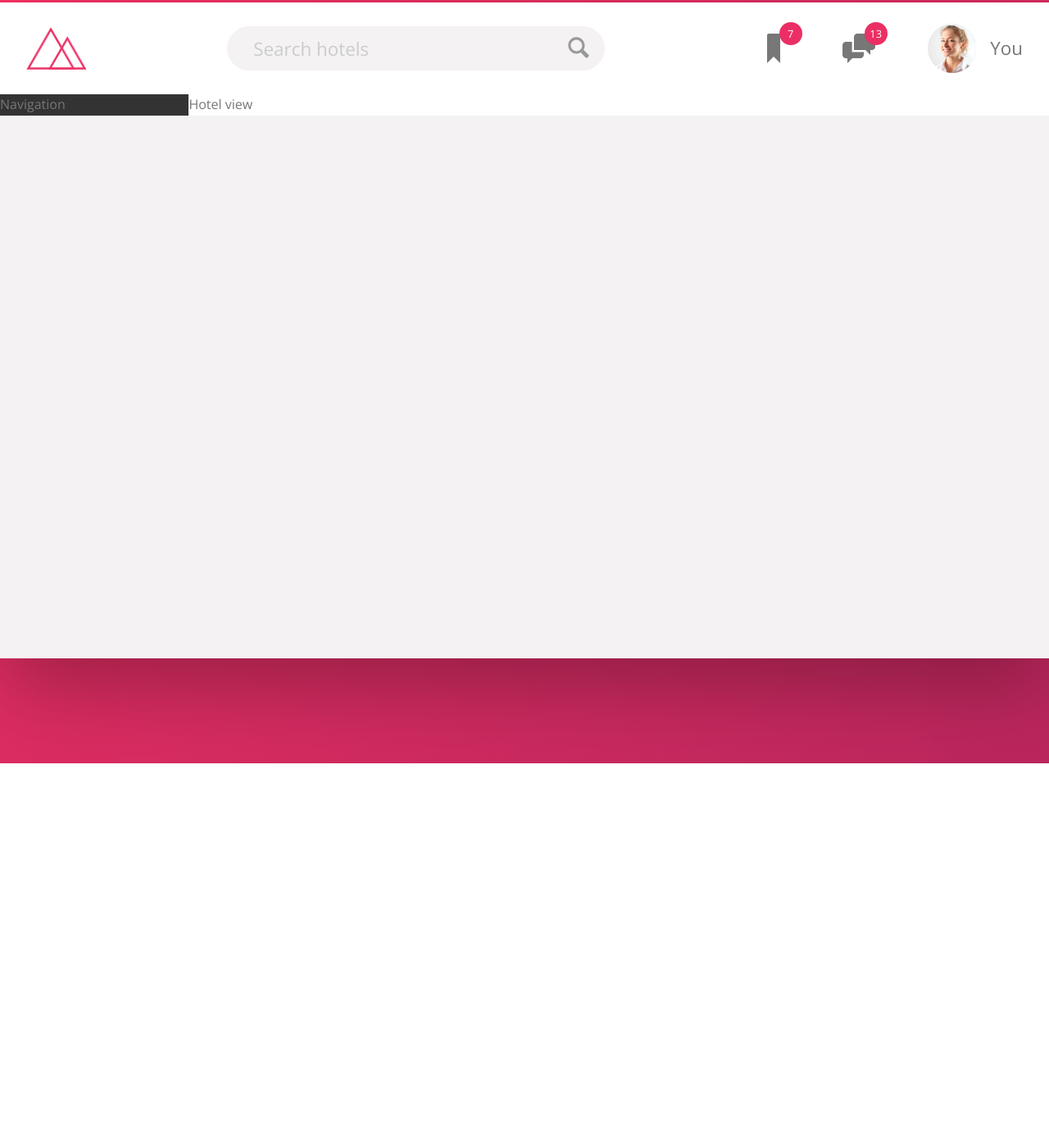
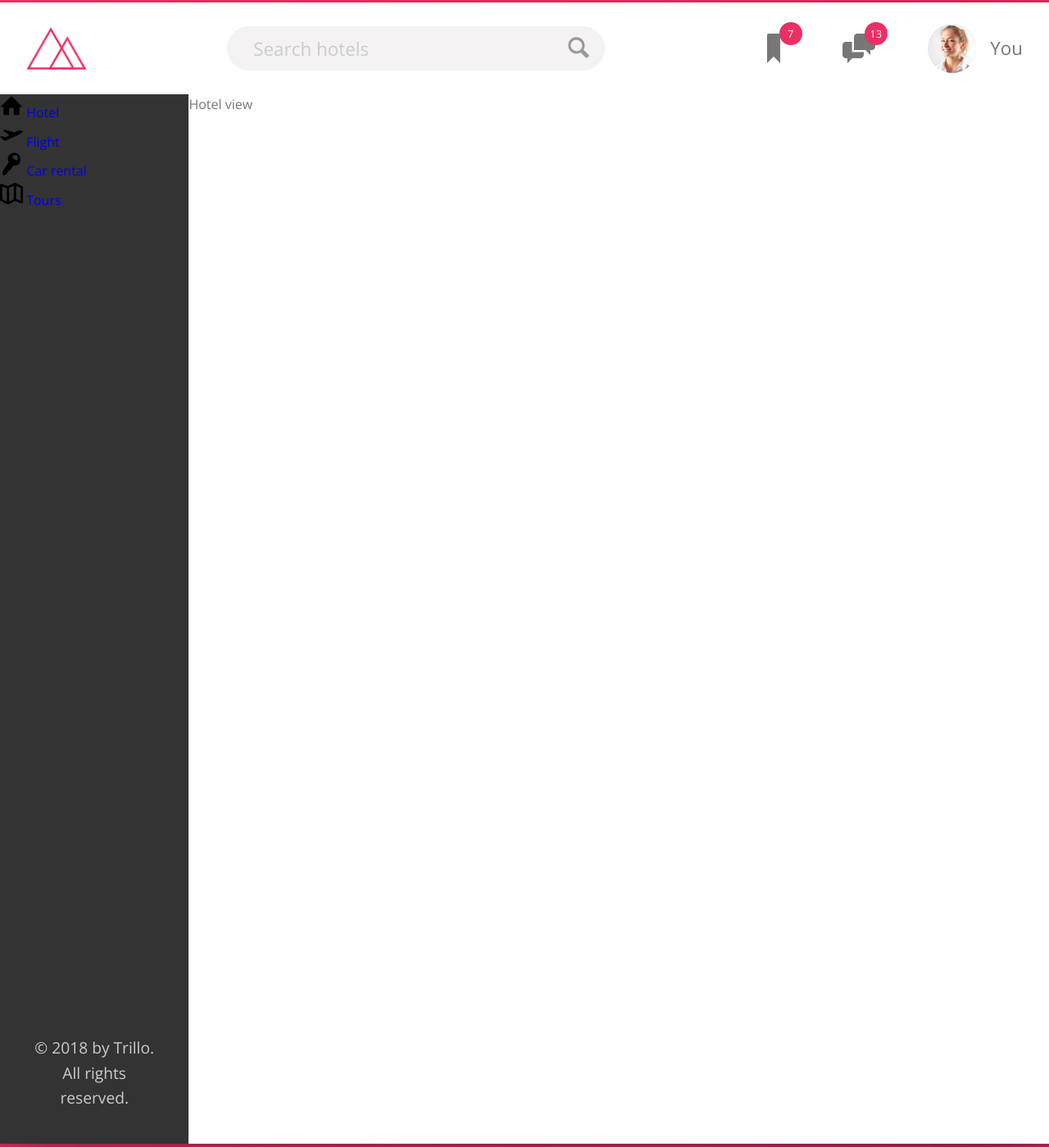
Before and after one commit to olenaborysenko/booking-site, a website: page index.html in a window 1280 px wide. Shown: the part 125-1524 px from the top of the page at 82% size. Before the commit the page ends 1056 px from the top, so only its background shows below. Drawn offline with nearby package versions, Linux system fonts and the light colour scheme.

Commit message:
Began the sidebar styling

```diff
--- a/index.html
+++ b/index.html
@@ -45,8 +45,46 @@
 		</header>
 		<div class="content">
 			<nav class="sidebar">
-				Navigation
+				<ul class="side-nav">
+					<li class="side-nav__item">
+						<a href="#" class="side-nav__link">
+							<svg class="side-nav__icon">
+								<use xlink:href="img/sprite.svg#icon-home"></use>
+							</svg>
+							<span>Hotel</span>
+						</a>
+					</li>
+					<li class="side-nav__item">
+						<a href="#" class="side-nav__link">
+							<svg class="side-nav__icon">
+								<use xlink:href="img/sprite.svg#icon-aircraft-take-off"></use>
+							</svg>
+							<span>Flight</span>
+						</a>
+					</li>
+					<li class="side-nav__item">
+						<a href="#" class="side-nav__link">
+							<svg class="side-nav__icon">
+								<use xlink:href="img/sprite.svg#icon-key"></use>
+							</svg>
+							<span>Car rental</span>
+						</a>
+					</li>
+					<li class="side-nav__item">
+						<a href="#" class="side-nav__link">
+							<svg class="side-nav__icon">
+								<use xlink:href="img/sprite.svg#icon-map"></use>
+							</svg>
+							<span>Tours</span>
+						</a>
+					</li>
+				</ul>
+
+				<div class="legal">
+					&copy; 2018 by Trillo. All rights reserved.
+				</div>
 			</nav>
+
 			<main class="hotel-view">
 				Hotel view
 			</main>
--- a/sass/_components.scss
+++ b/sass/_components.scss
@@ -109,3 +109,31 @@
 	}
 
 }
+
+
+// SIDE NAVIGATION
+.side-nav {
+	list-style: none;
+
+	&__item {
+
+	}
+
+	&__link {
+		text-decoration: none;
+	}
+
+	&__icon {
+		width: 1.75rem;
+		height: 1.75rem;
+	}
+}
+
+
+// LEGAL TEXT
+.legal {
+	font-size: 1.2rem;
+	color: var(--color-grey-light-4);
+	text-align: center;
+	padding: 2.5rem;
+}
--- a/sass/_layout.scss
+++ b/sass/_layout.scss
@@ -23,9 +23,13 @@
 .sidebar {
     flex: 0 0 18%;
     background-color: var(--color-grey-dark-1);
+    display: flex;
+	flex-direction: column;
+	justify-content: space-between;
 }
 
 .hotel-view {
     flex: 1;
     background-color: #FFF;
+    height: 80rem;
 }
```
Also changed, not shown: css/style.css.
